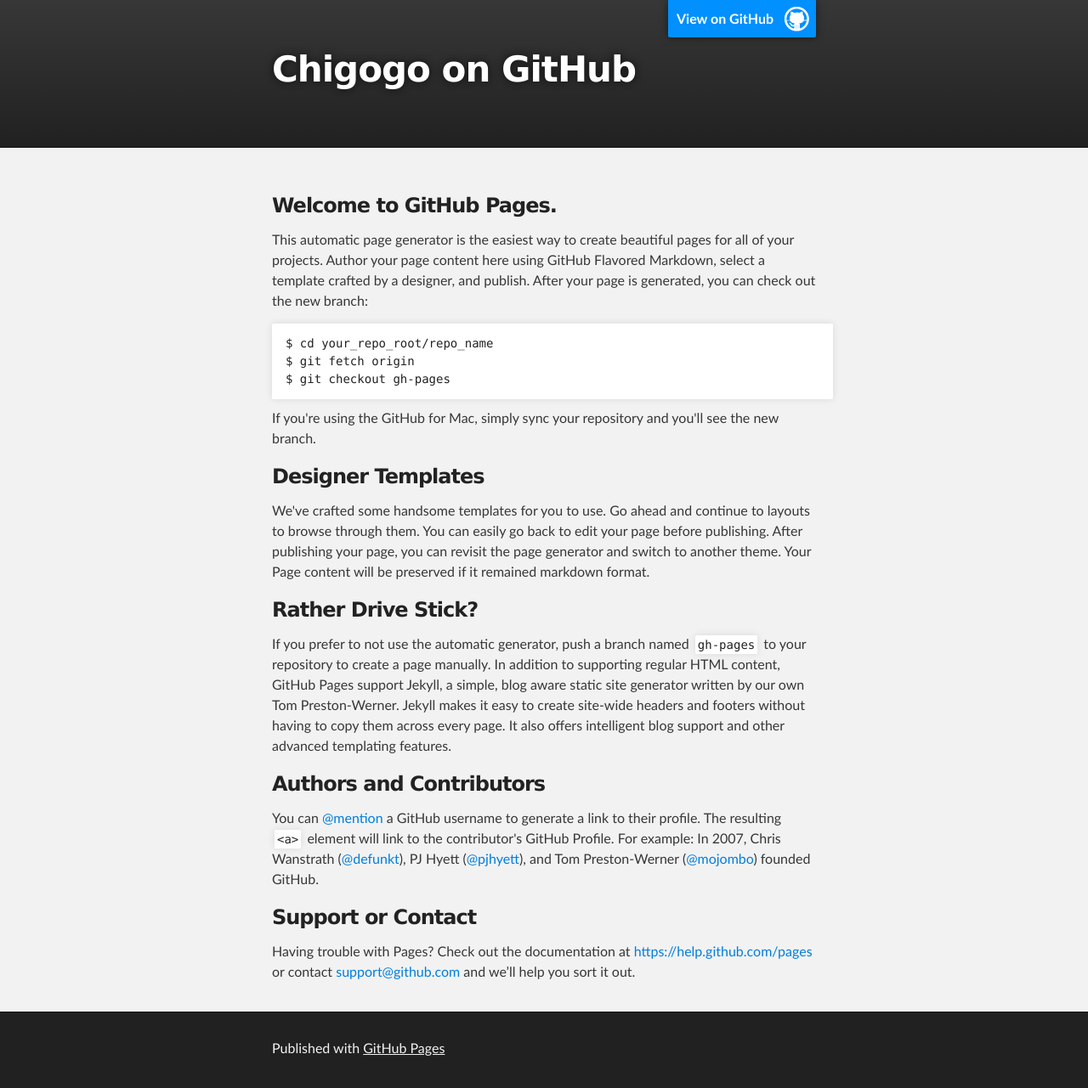
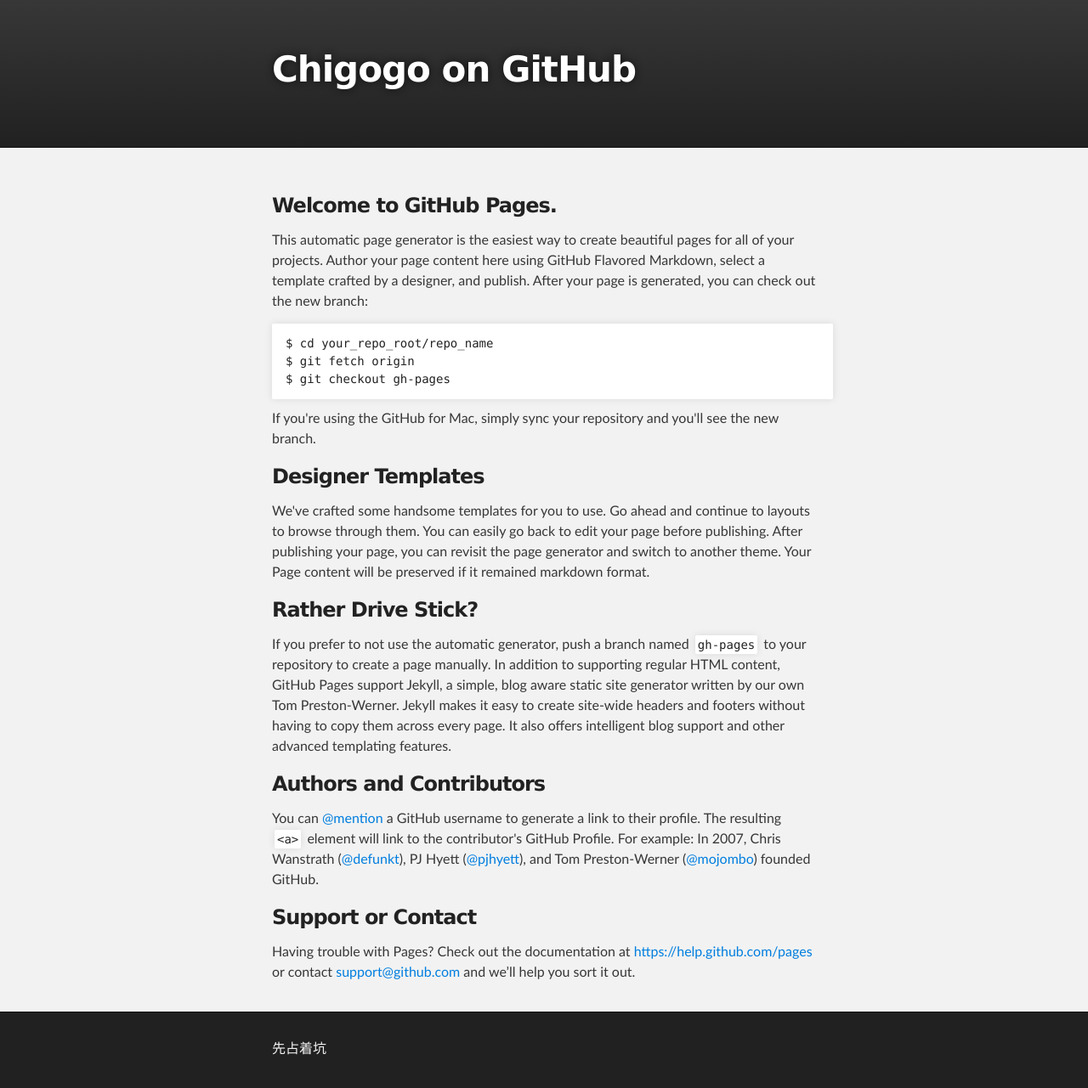
Before and after one commit to Chigogo/Chigogo.github.io, a plain HTML site: page index.html in a window 1280 px wide. Shown: the whole page at 85% size. Drawn offline with Linux system fonts and the light colour scheme.

Commit message:
customize

```diff
--- a/index.html
+++ b/index.html
@@ -64,7 +64,7 @@
     <!-- FOOTER  -->
     <div id="footer_wrap" class="outer">
       <footer class="inner">
-        <p>Published with <a href="https://pages.github.com">GitHub Pages</a></p>
+        <p>先占着坑</p>
       </footer>
     </div>
 
--- a/stylesheets/stylesheet.css
+++ b/stylesheets/stylesheet.css
@@ -272,7 +272,7 @@
 }
 
 #forkme_banner {
-  display: block;
+  display: none;
   position: absolute;
   top:0;
   right: 10px;
```
